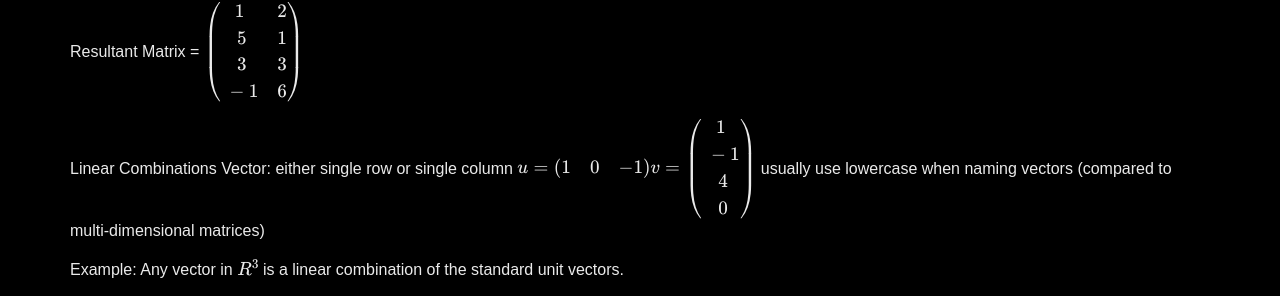
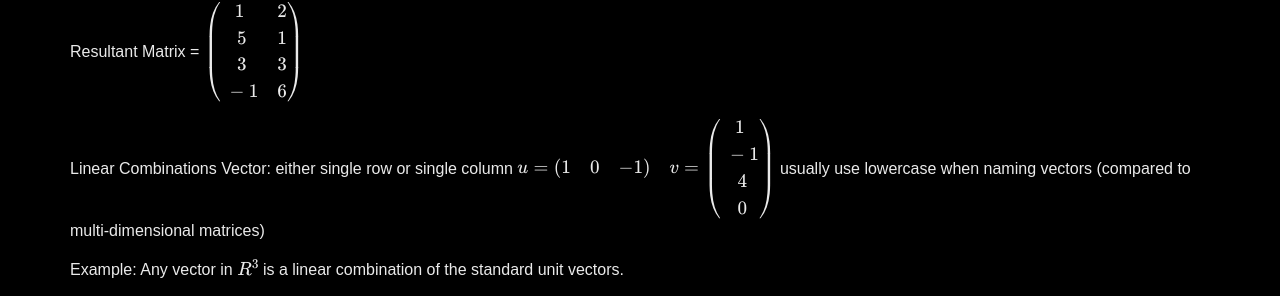
Before and after one commit to knaik/knaik.github.io, a Jekyll site: the page built from _posts/2015-09-02-linear-alg.markdown, in a window 1280 px wide. Shown: the part 1351-1647 px from the top of the page. Built offline with Jekyll 4.4.1, drawn with Linux system fonts in a browser that asks for light colours; formulas are drawn with MathJax 3.

Commit message:
Visibility Tweaking for minor things

```diff
--- a/_posts/2015-09-02-linear-alg.markdown
+++ b/_posts/2015-09-02-linear-alg.markdown
@@ -79,7 +79,7 @@ $$
 
 Linear Combinations
 Vector: either single row or single column
-$$ u = \begin{pmatrix} 1 & 0 & -1 \end{pmatrix}   v = \begin{pmatrix} 1 \\\ -1 \\\ 4 \\\ 0 \end{pmatrix} $$
+$$ u = \begin{pmatrix} 1 & 0 & -1 \end{pmatrix} \quad  v = \begin{pmatrix} 1 \\\ -1 \\\ 4 \\\ 0 \end{pmatrix} $$
 usually use lowercase when naming vectors (compared to multi-dimensional matrices)
 
 Example: Any vector in \\(R^3\\) is a linear combination of the standard unit vectors.
```
